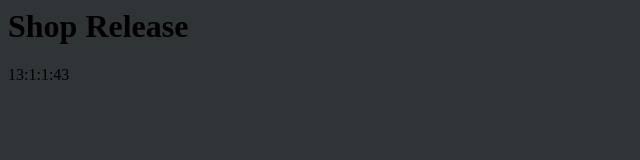
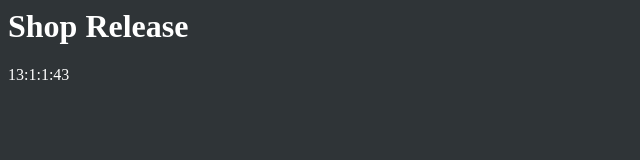
Before and after one commit to Kalbshack/notion-widgets, a plain HTML site: page index.html in a window 1280 px wide. Shown: the whole page, without its empty margins (0-640 px from the left). Drawn offline with Linux system fonts and the light colour scheme.

Commit message:
Update index.html

```diff
--- a/index.html
+++ b/index.html
@@ -2,7 +2,7 @@
 <html>
     <header>
     </header>
-    <body style="background-color: rgb(47, 52, 55);font-color: white;">
+    <body style="background-color: rgb(47, 52, 55); color: white;">
         <h1>Shop Release</h1>
         <div id="ttr">
             0:00
```
